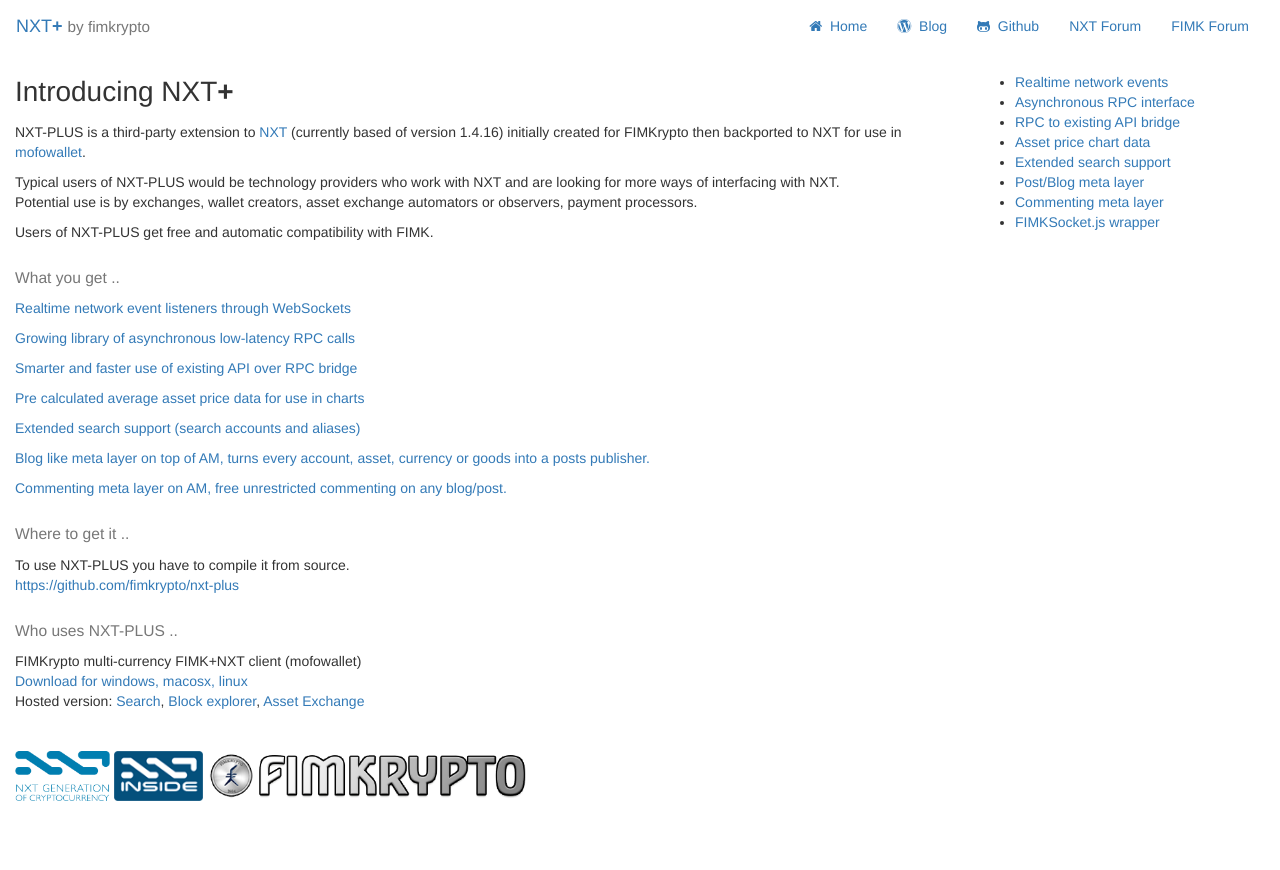
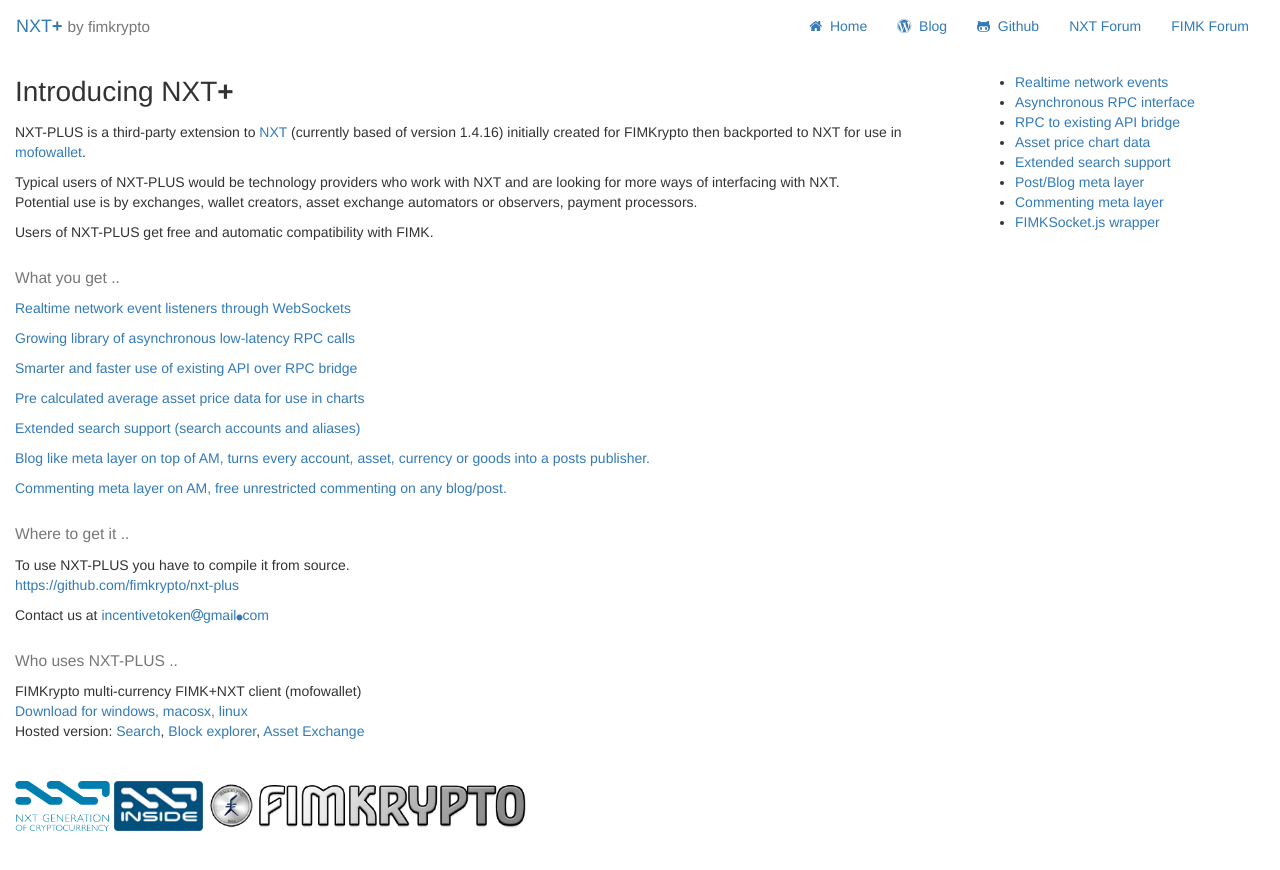
Before and after one commit to fimkrypto/nxt-plus-site, a Jekyll site: the page built from index.html, in a window 1280 px wide. Shown: the top 870 px of the page. Built offline with Jekyll 4.4.1, drawn with Linux system fonts in a browser that asks for light colours; nearby versions of some CDN libraries.

Commit message:
Add contact data

```diff
--- a/index.html
+++ b/index.html
@@ -24,7 +24,10 @@
       <p></p>
       <p>To use NXT-PLUS you have to compile it from source.<br>
       <a target="_blank" href="https://github.com/fimkrypto/nxt-plus">https://github.com/fimkrypto/nxt-plus</a></p>
-      <p></p>
+      <p>
+      Contact us at <span class="text-primary">incentivetoken<i class="fa fa-at"></i>gmail<i class="fa fa-circle" style="font-size:50%"></i>com<span>
+      </p>
+
       <p><h3><small>Who uses NXT-PLUS ..</small></h3></p>
       <p></p>
       <p>FIMKrypto multi-currency FIMK+NXT client (mofowallet)<br>
```
